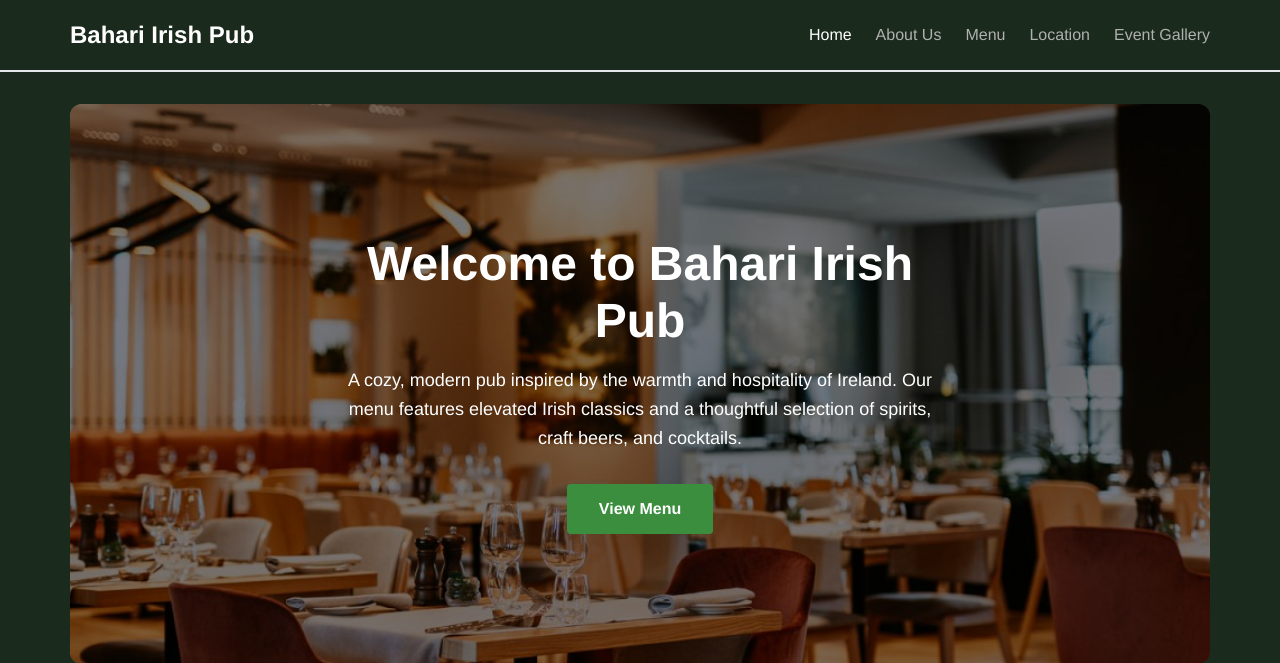
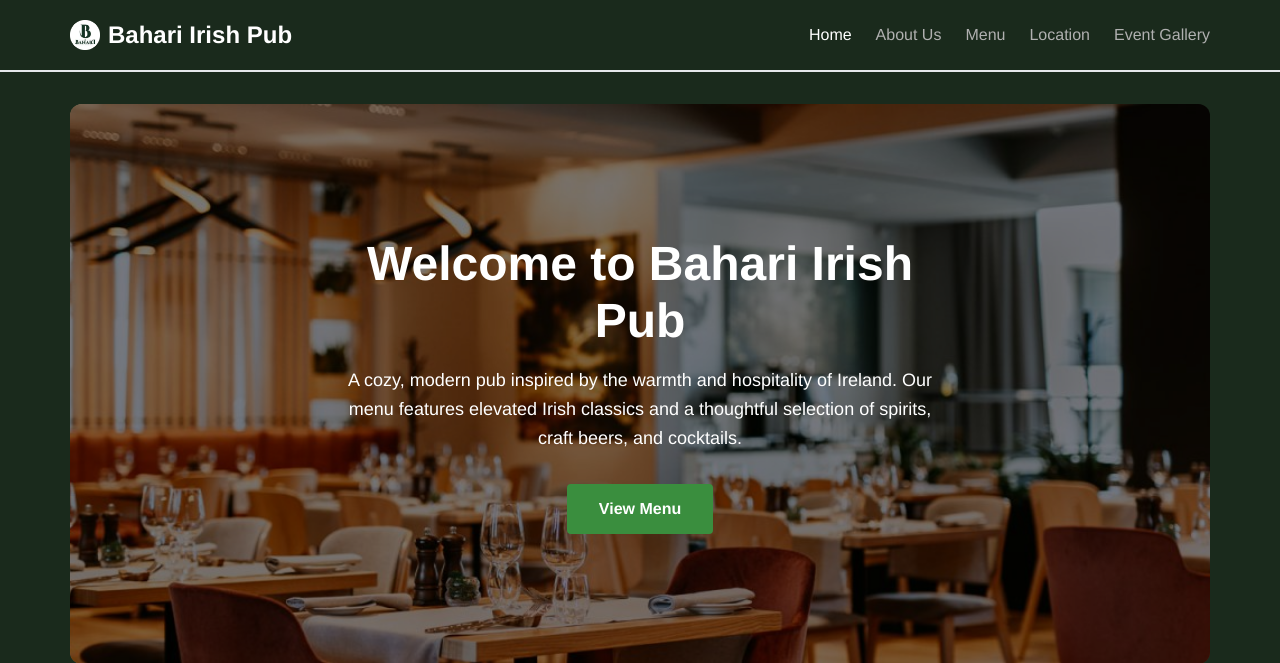
Before and after one commit to danieldwipaska/bahari-web, a Django app: page / in a window 1280 px wide. Shown: the top 663 px of the page. Run offline with Django 5.2, Linux system fonts and the light colour scheme; style sheets or scripts are compiled from the project's sources; some libraries are stand-ins or nearby versions.

Commit message:
Header logo

```diff
--- a/static_files/css/components/_header.scss
+++ b/static_files/css/components/_header.scss
@@ -15,6 +15,14 @@
         font-size: 24px;
         font-weight: bold;
         color: v.$text-light;
+        display: flex;
+        gap: v.$base-spacing;
+        align-items: center;
+
+        img {
+            display: block;
+            height: 30px;
+        }
     }
 
     &__nav {
--- a/templates/base.html
+++ b/templates/base.html
@@ -5,7 +5,7 @@
 <head>
     <meta charset="UTF-8">
     <meta name="viewport" content="width=device-width, initial-scale=1.0">
-    <link rel="shortcut icon" type="image/png" href="{% static 'img/favicon.ico' %}"/>
+    <link rel="shortcut icon" type="image/png" href="{% static 'imgs/bahari-logo.ico' %}"/>
     <title>{{ title }}</title>
 
     {% compress css %}
@@ -17,7 +17,10 @@
     {% block header %}
     <header class="header">
         <div class="header__container container">
-            <a href="{% url 'website:index' %}" class="header__logo">Bahari Irish Pub</a>
+            <a href="{% url 'website:index' %}" class="header__logo">
+                <img src="{% static 'imgs/bahari-logo.webp' %}" alt="bahari">
+                Bahari Irish Pub
+            </a>
             <nav class="header__nav">
                 <ul class="header__nav-list">
                     <li><a href="{% url 'website:index' %}" class="header__nav-link {% if current_tab == 'home' %}active{% endif %}">Home</a></li>
```
Also changed, not shown: static_files/imgs/bahari-logo.ico (added), static_files/imgs/bahari-logo.webp (added).
